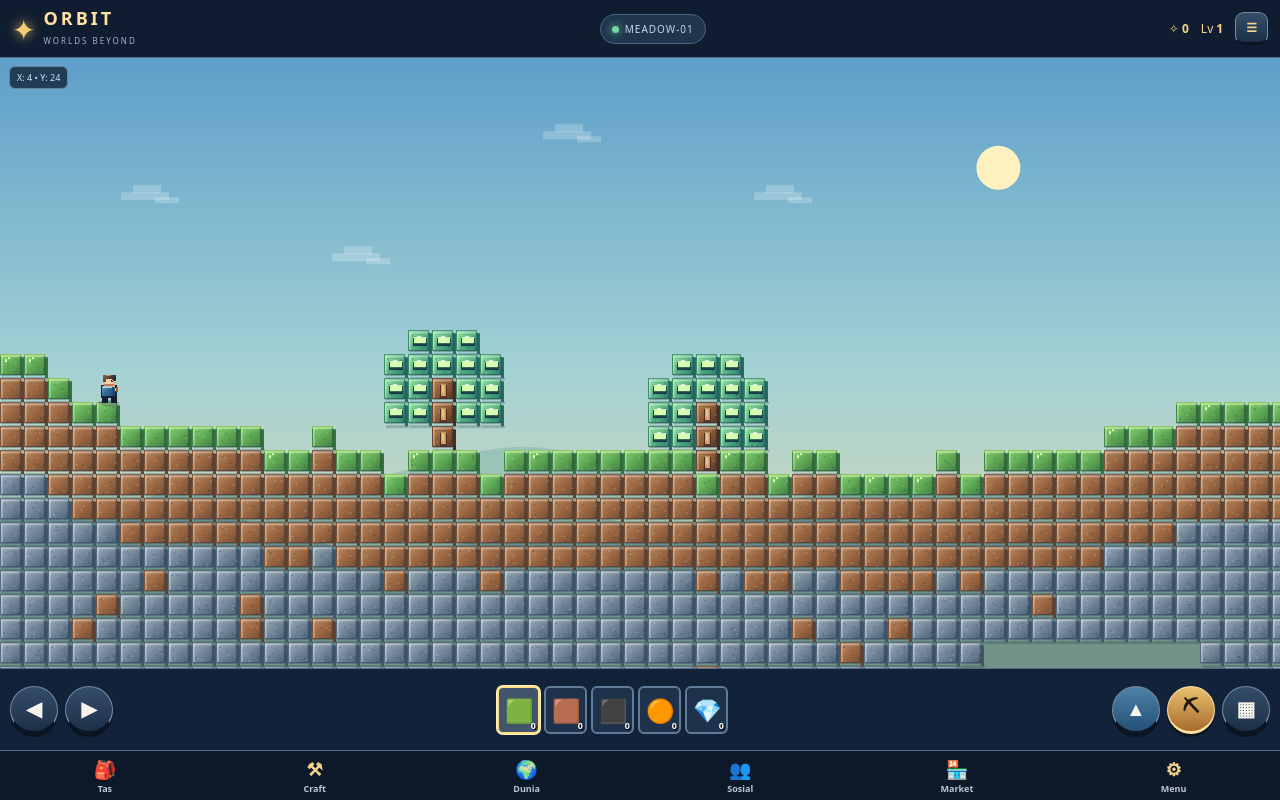
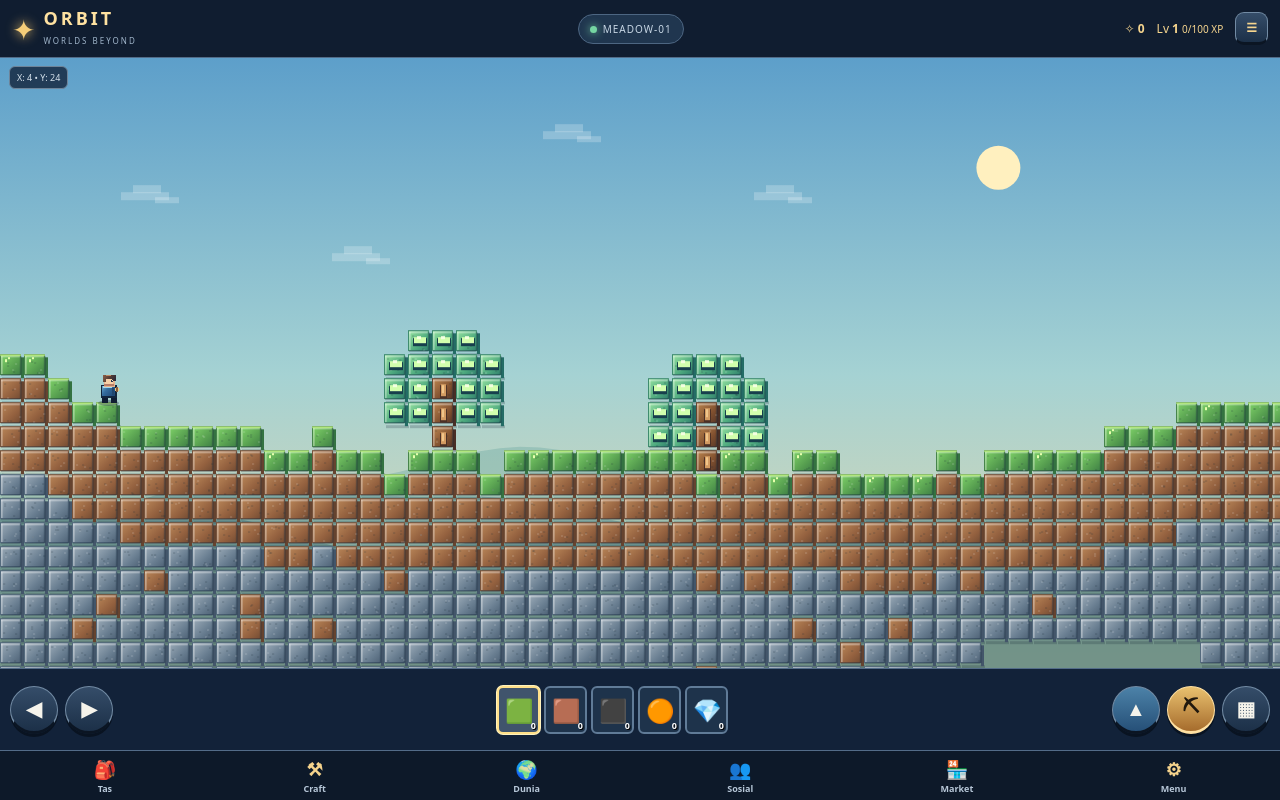
Before and after one commit to nextystudio1/GOLDEN-DEPTHS, a website: page ORBIT/game/index.html in a window 1280 px wide. Drawn offline with nearby package versions, Linux system fonts and the light colour scheme; animation ran at ten frames a second.

Commit message:
ui: show player XP progress beside level

```diff
--- a/ORBIT/game/index.html
+++ b/ORBIT/game/index.html
@@ -7,7 +7,7 @@
 <script src="https://cdn.jsdelivr.net/npm/@supabase/supabase-js@2.95.0"></script><script src="config.js"></script>
 </head>
 <body><main id="game-shell">
-<header class="topbar"><div class="brand"><span class="brand-mark">✦</span><div><b>ORBIT</b><small>WORLDS BEYOND</small></div></div><div class="world-label"><span class="online-dot"></span><span id="world-name">MEADOW-01</span></div><div class="resources"><span>✧ <b id="coins">0</b></span><span>Lv <b id="level">1</b></span><button id="menu-button" aria-label="Menu">☰</button></div></header>
+<header class="topbar"><div class="brand"><span class="brand-mark">✦</span><div><b>ORBIT</b><small>WORLDS BEYOND</small></div></div><div class="world-label"><span class="online-dot"></span><span id="world-name">MEADOW-01</span></div><div class="resources"><span>✧ <b id="coins">0</b></span><span>Lv <b id="level">1</b> <small id="xp">0/100 XP</small></span><button id="menu-button" aria-label="Menu">☰</button></div></header>
 <section class="viewport"><canvas id="game" aria-label="Dunia ORBIT"></canvas><div class="toast" id="toast"></div><div class="world-coords" id="coords">X: 0 • Y: 0</div></section>
 <section class="game-controls"><div class="move-controls"><button id="left" class="round-control">◀</button><button id="right" class="round-control">▶</button></div><div class="hotbar" id="hotbar"></div><div class="action-controls"><button id="jump" class="round-control jump">▲</button><button id="mine" class="round-control mine">⛏</button><button id="place" class="round-control">▦</button></div></section>
 <nav class="quickbar"><button data-panel="inventory">🎒 <span>Tas</span></button><button data-panel="craft">⚒ <span>Craft</span></button><button data-panel="worlds">🌍 <span>Dunia</span></button><button data-panel="social">👥 <span>Sosial</span></button><button data-panel="market">🏪 <span>Market</span></button><button data-panel="settings">⚙ <span>Menu</span></button></nav>
```
